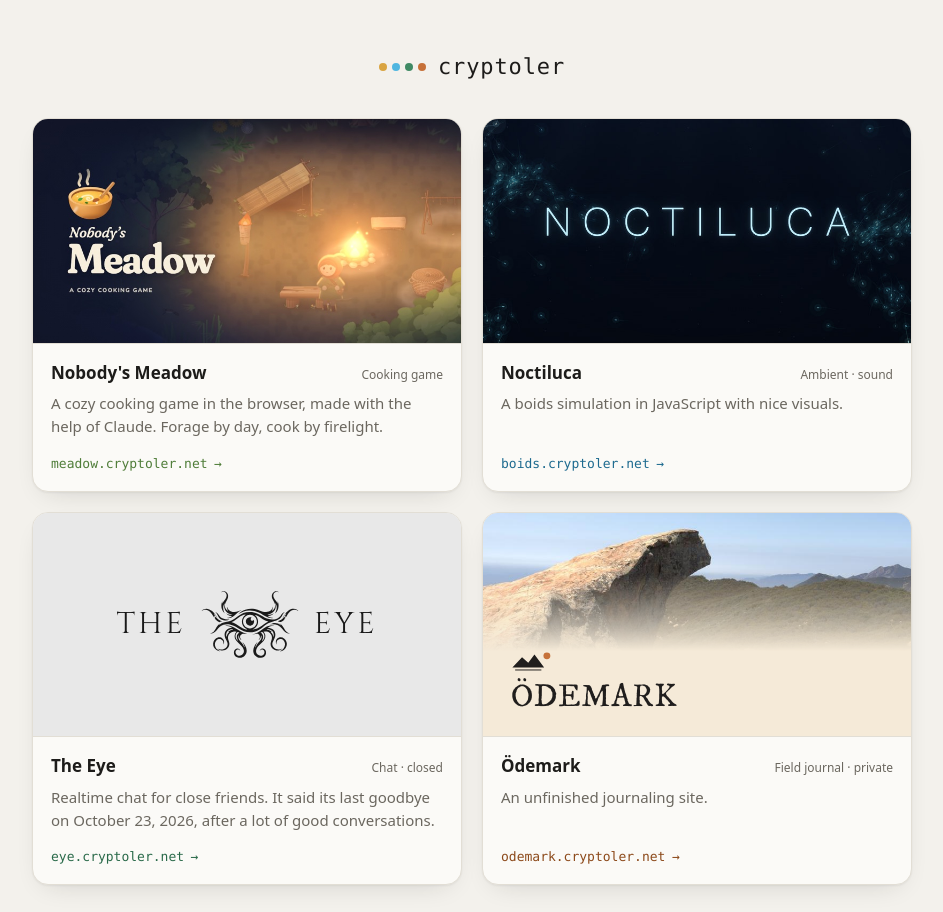
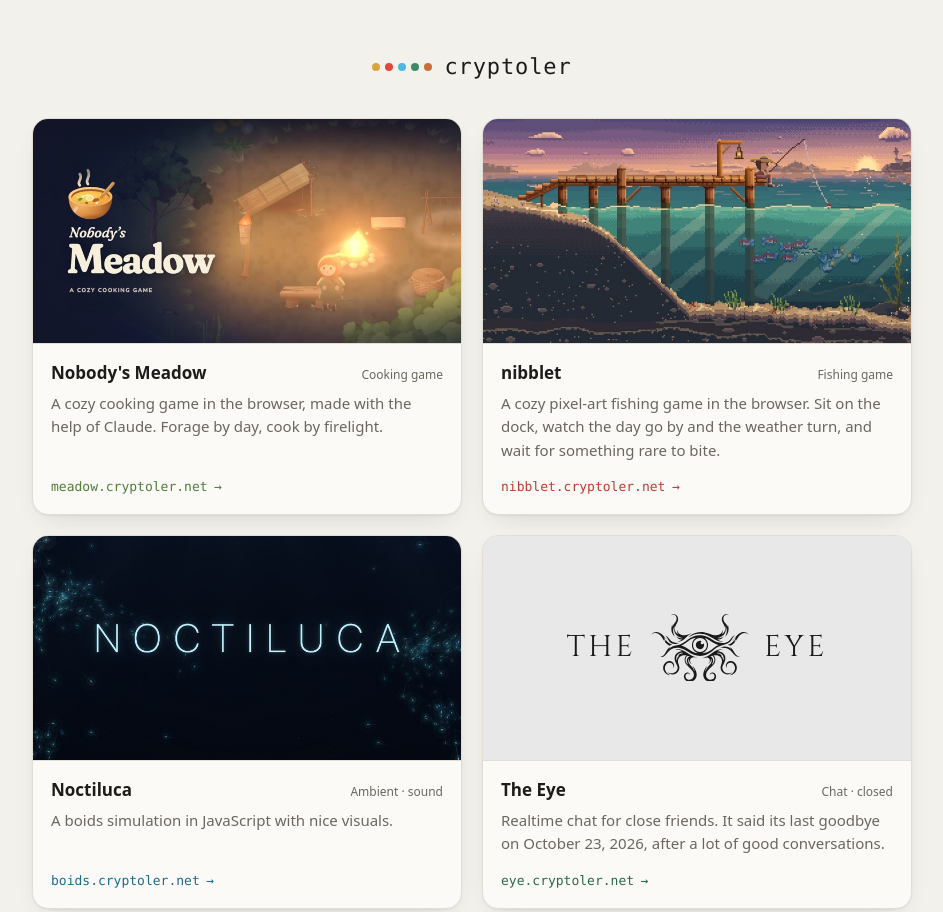
Before and after one commit to askel-dev/cryptoler.net, a plain HTML site: page index.html in a window 1280 px wide. Shown: the top 912 px of the page, without its empty margins (168-1111 px from the left). Drawn offline with nearby package versions, Linux system fonts and the light colour scheme.

Commit message:
nibblet: a cozy pixel-art fishing game, with its opening scene on the card
Fifth card, after the meadow, in bobber red, with a fifth dot in the header.
The link preview is redrawn for five covers, three over two.

Co-Authored-By: Claude Opus 5.5 <noreply@anthropic.com>

```diff
--- a/index.html
+++ b/index.html
@@ -4,7 +4,7 @@
 <meta charset="utf-8">
 <meta name="viewport" content="width=device-width, initial-scale=1, viewport-fit=cover">
 <title>cryptoler</title>
-<meta name="description" content="Nobody's Meadow, Noctiluca, The Eye and Ödemark: four things made by cryptoler.">
+<meta name="description" content="Nobody's Meadow, nibblet, Noctiluca, The Eye and Ödemark: five things made by cryptoler.">
 <meta name="color-scheme" content="light dark">
 <meta name="theme-color" content="#f3f1ec" media="(prefers-color-scheme: light)">
 <meta name="theme-color" content="#141311" media="(prefers-color-scheme: dark)">
@@ -15,15 +15,15 @@
 <meta property="og:type" content="website">
 <meta property="og:site_name" content="cryptoler">
 <meta property="og:title" content="cryptoler">
-<meta property="og:description" content="Nobody's Meadow, Noctiluca, The Eye and Ödemark: four things made by cryptoler.">
+<meta property="og:description" content="Nobody's Meadow, nibblet, Noctiluca, The Eye and Ödemark: five things made by cryptoler.">
 <meta property="og:url" content="https://www.cryptoler.net/">
-<meta property="og:image" content="https://www.cryptoler.net/og.jpg?v=3">
+<meta property="og:image" content="https://www.cryptoler.net/og.jpg?v=4">
 <meta property="og:image:type" content="image/jpeg">
 <meta property="og:image:width" content="1200">
 <meta property="og:image:height" content="630">
-<meta property="og:image:alt" content="Four cards: Nobody's Meadow, Noctiluca, The Eye and Ödemark, with cryptoler in the middle">
+<meta property="og:image:alt" content="Five cards: Nobody's Meadow, nibblet, Noctiluca, The Eye and Ödemark, with cryptoler in the middle">
 <meta name="twitter:card" content="summary_large_image">
-<meta name="twitter:image" content="https://www.cryptoler.net/og.jpg?v=3">
+<meta name="twitter:image" content="https://www.cryptoler.net/og.jpg?v=4">
 <link rel="preconnect" href="https://fonts.googleapis.com">
 <link rel="preconnect" href="https://fonts.gstatic.com" crossorigin>
 <!-- Only the two faces the covers need: The Eye's Cinzel and Ödemark's IM Fell. The rest is the system's. -->
@@ -38,6 +38,7 @@
     --shadow: 0 1px 2px rgba(29, 28, 26, .05), 0 10px 28px -14px rgba(29, 28, 26, .2);
     --lift: 0 2px 4px rgba(29, 28, 26, .06), 0 20px 44px -18px rgba(29, 28, 26, .32);
     --meadow: #4f7d39;
+    --nibblet: #c23a2f;
     --noctiluca: #1d6a8f;
     --eye: #2a6a4a;
     --odemark: #8c491a;
@@ -53,6 +54,7 @@
       --shadow: 0 1px 2px rgba(0, 0, 0, .3), 0 10px 28px -14px rgba(0, 0, 0, .7);
       --lift: 0 2px 4px rgba(0, 0, 0, .35), 0 20px 44px -18px rgba(0, 0, 0, .85);
       --meadow: #9cc77e;
+      --nibblet: #f2857a;
       --noctiluca: #78dcff;
       --eye: #6fae8c;
       --odemark: #e9975c;
@@ -115,6 +117,7 @@
   .app:hover { transform: translateY(-3px); box-shadow: var(--lift); }
   .app:focus-visible { outline: 2px solid var(--accent); outline-offset: 3px; }
   .app.meadow { --accent: var(--meadow); }
+  .app.nibblet { --accent: var(--nibblet); }
   .app.noctiluca { --accent: var(--noctiluca); }
   .app.eye { --accent: var(--eye); }
   .app.odemark { --accent: var(--odemark); }
@@ -182,7 +185,7 @@
 <body>
 
 <header>
-  <h1><span class="dots" aria-hidden="true"><i style="background:#d9a441"></i><i style="background:#4fb6e0"></i><i style="background:#3f8a64"></i><i style="background:#c67139"></i></span>cryptoler</h1>
+  <h1><span class="dots" aria-hidden="true"><i style="background:#d9a441"></i><i style="background:#e4473a"></i><i style="background:#4fb6e0"></i><i style="background:#3f8a64"></i><i style="background:#c67139"></i></span>cryptoler</h1>
 </header>
 
 <main>
@@ -192,6 +195,15 @@
       <div class="top"><h2>Nobody's Meadow</h2><span class="tag">Cooking game</span></div>
       <p>A cozy cooking game in the browser, made with the help of Claude. Forage by day, cook by firelight.</p>
       <span class="url">meadow.cryptoler.net</span>
+    </div>
+  </a>
+
+  <a class="app nibblet" href="https://nibblet.cryptoler.net">
+    <div class="cover"><img src="assets/nibblet.jpg" alt="" width="800" height="420"></div>
+    <div class="about">
+      <div class="top"><h2>nibblet</h2><span class="tag">Fishing game</span></div>
+      <p>A cozy pixel-art fishing game in the browser. Sit on the dock, watch the day go by and the weather turn, and wait for something rare to bite.</p>
+      <span class="url">nibblet.cryptoler.net</span>
     </div>
   </a>
 
```
Also changed, not shown: tools/og.html (+8 -5 lines), assets/nibblet.jpg (added), og.jpg, 1 other file.
